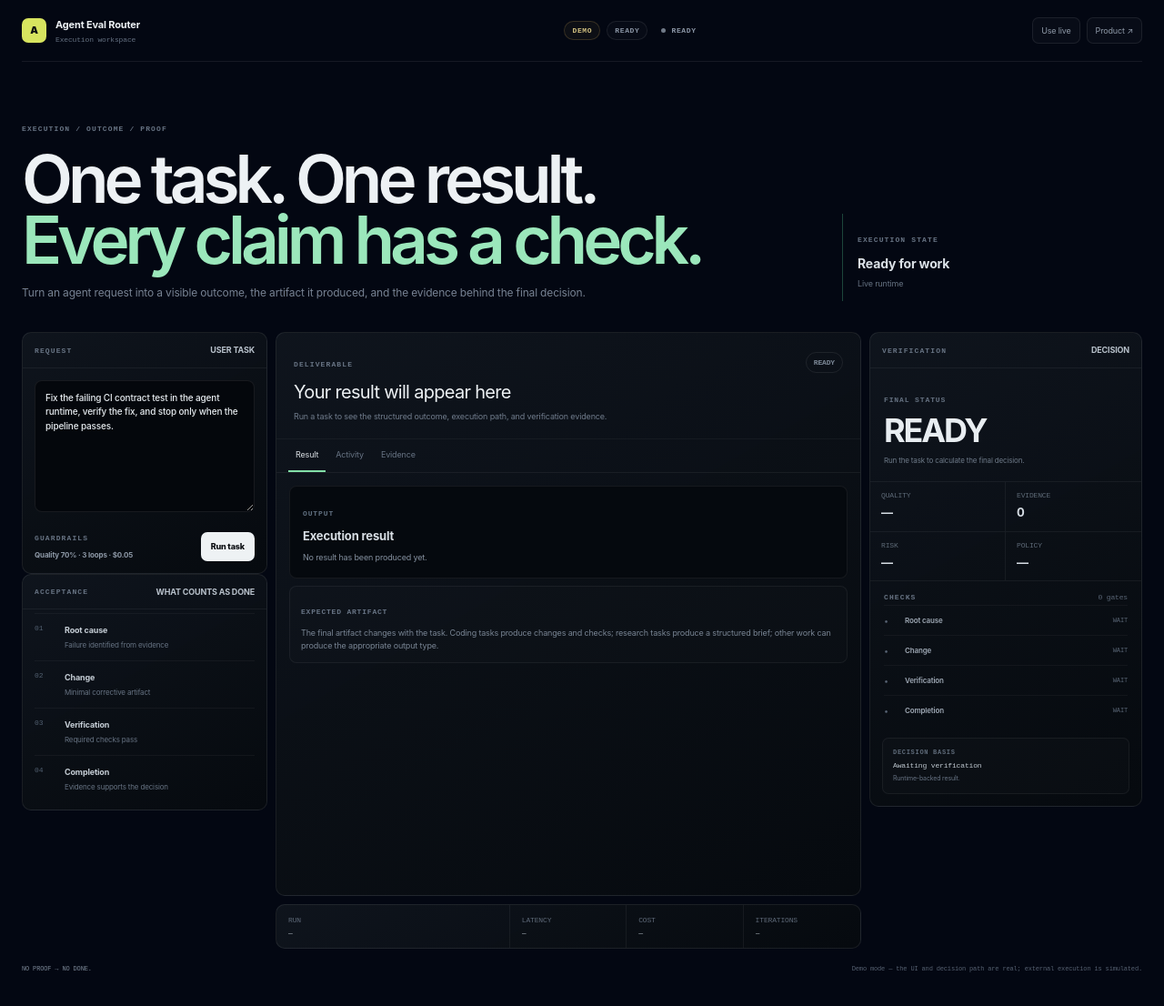
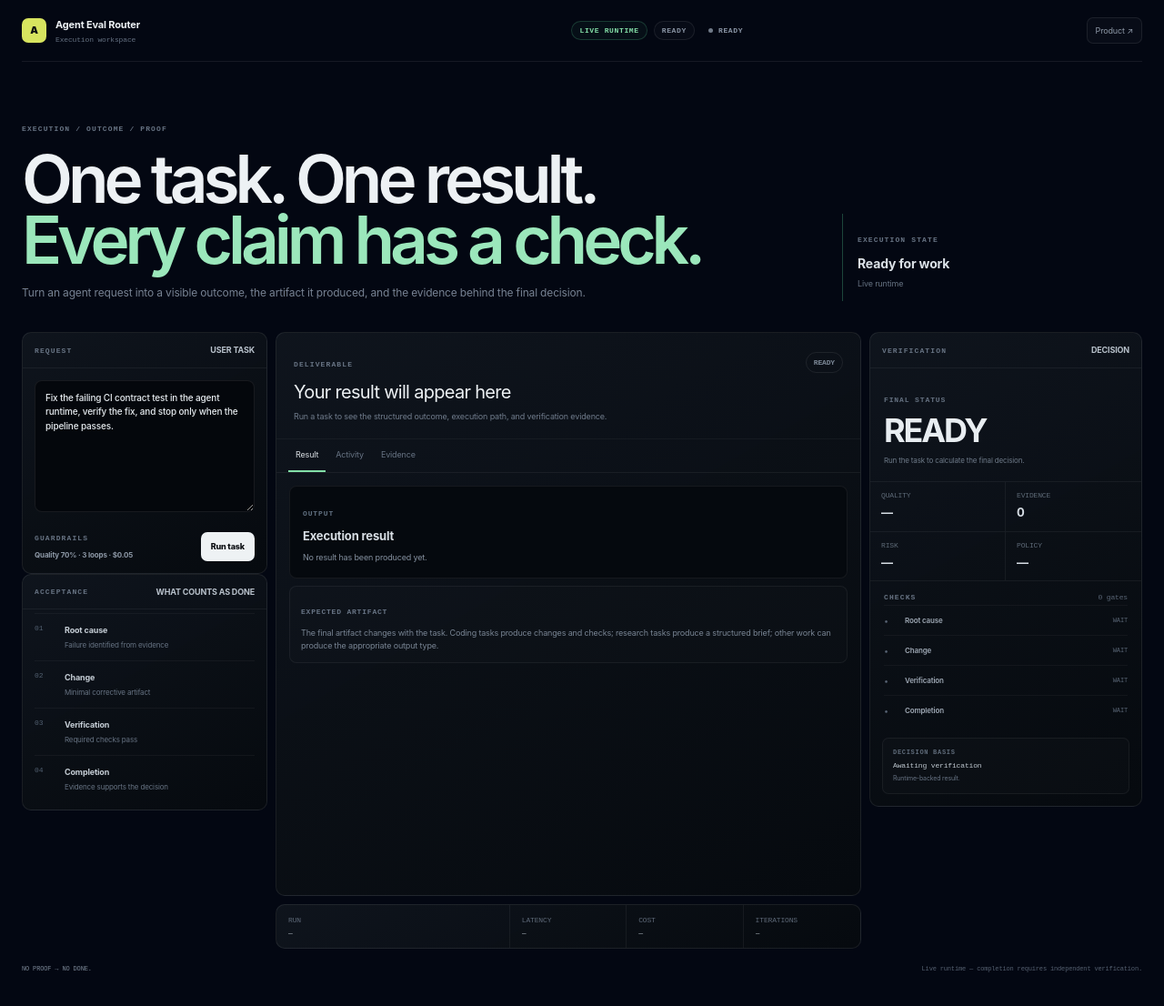
Before and after one commit to rohith0707/agent-eval-router, a Next.js app: page /workspace in a window 1280 px wide. Shown: the top 1106 px of the page at 91% size. Built offline with nearby package versions, Linux system fonts and the light colour scheme.

Commit message:
Make workspace live by default

```diff
--- a/app/workspace/page.tsx
+++ b/app/workspace/page.tsx
@@ -53,12 +53,11 @@ const researchAcceptance = [
 
 function statusFor(result: Result | null) {
   if (!result) return "READY";
-  return result.verification?.passed ? "VERIFIED" : "STOPPED";
+  return result.verification?.passed ? "VERIFIED" : "REVIEW";
 }
 
 export default function ExecutionWorkspace() {
   const [task, setTask] = useState(defaultTask);
-  const [demo, setDemo] = useState(true);
   const [running, setRunning] = useState(false);
   const [result, setResult] = useState<Result | null>(null);
   const [error, setError] = useState<string | null>(null);
@@ -69,7 +68,6 @@ export default function ExecutionWorkspace() {
     const incoming = params.get("task");
     const mode = params.get("mode");
     if (incoming?.trim()) setTask(incoming);
-    if (mode === "live") setDemo(false);
   }, []);
 
   async function run() {
@@ -78,7 +76,7 @@ export default function ExecutionWorkspace() {
     setResult(null);
     setActiveTab("result");
     try {
-      const endpoint = demo ? "/api/agent/demo" : "/api/agent";
+      const endpoint = "/api/agent";
       const res = await fetch(endpoint, {
         method: "POST",
         headers: { "Content-Type": "application/json" },
@@ -135,12 +133,11 @@ export default function ExecutionWorkspace() {
           <span><strong>Agent Eval Router</strong><small>Execution workspace</small></span>
         </a>
         <div className="workspaceTopMeta">
-          <span className={demo ? "modeBadge demo" : "modeBadge live"}>{demo ? "DEMO" : "LIVE"}</span>
+          <span className="modeBadge live">LIVE RUNTIME</span>
           <span className="taskTypeBadge">{runLabel}</span>
-          <span className="statusBadge"><i className={verified ? "ok" : status === "STOPPED" ? "bad" : ""} />{running ? "RUNNING" : status}</span>
+          <span className="statusBadge"><i className={verified ? "ok" : status === "REVIEW" ? "bad" : ""} />{running ? "RUNNING" : status}</span>
         </div>
         <div className="workspaceTopActions">
-          <button onClick={() => setDemo((value) => !value)}>{demo ? "Use live" : "Use demo"}</button>
           <a href="/">Product ↗</a>
         </div>
       </header>
@@ -154,7 +151,7 @@ export default function ExecutionWorkspace() {
         <div className="introState">
           <span>EXECUTION STATE</span>
           <strong>{running ? "Processing request" : verified ? "Verified outcome" : result ? "Needs review" : "Ready for work"}</strong>
-          <small>{result?.provenance === "SIMULATED_DEMO" ? "Simulation is clearly marked. Live runs use the configured runtime." : "Live runtime"}</small>
+          <small>{result?.provenance === "VERIFICATION_INCOMPLETE" ? "Completion withheld because independent verification is unavailable." : "Live runtime"}</small>
         </div>
       </section>
 
@@ -318,7 +315,7 @@ export default function ExecutionWorkspace() {
 
       <footer className="workspaceFooterV2">
         <span>NO PROOF → NO DONE.</span>
-        <span>{demo ? "Demo mode — the UI and decision path are real; external execution is simulated." : "Live mode — execution depends on configured runtime infrastructure."}</span>
+        <span>Live runtime — completion requires independent verification.</span>
       </footer>
     </main>
   );
```
